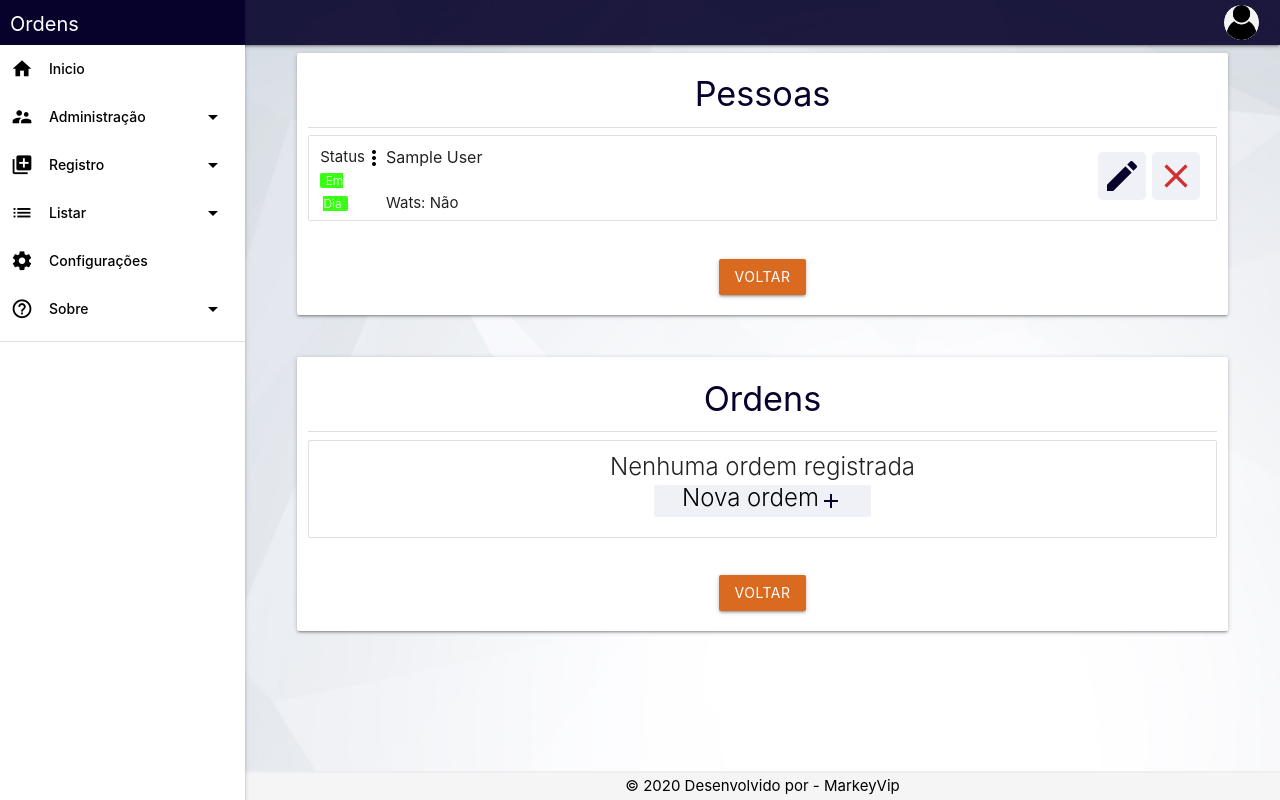
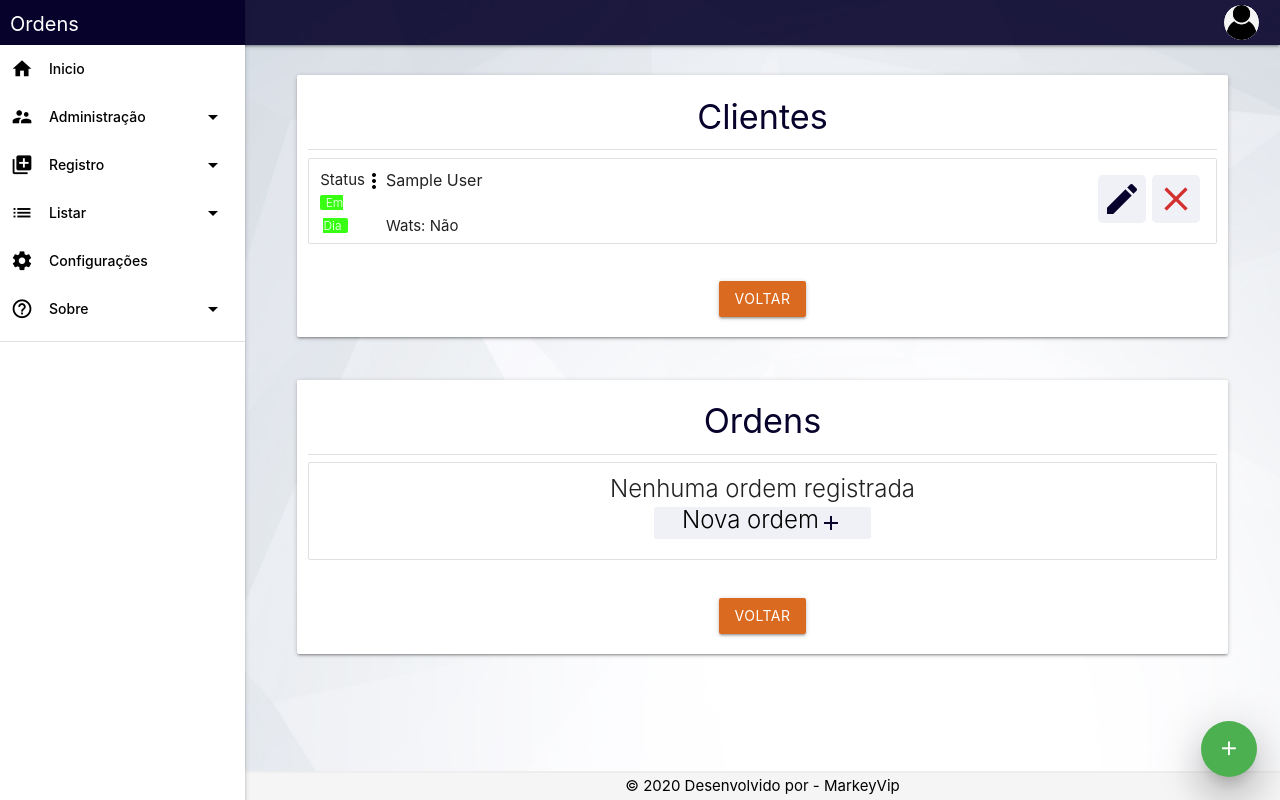
Before and after one commit to danielcastro02/Ordens, a PHP site: page /Tela/listarCliente.php in a window 1280 px wide. Run offline with PHP 8.4, Linux system fonts and the light colour scheme; the visitor is signed in with stand-in values (Sample User, id 1); data that the repository does not hold is empty; some libraries are stand-ins or nearby versions.

Commit message:
Evita a quebra de linha nas descrições.

```diff
--- a/Base/navBar.php
+++ b/Base/navBar.php
@@ -90,29 +90,12 @@
     </nav>
 </div>
 
-<!--        Btn fixed floating-->
-<!--<div class="fixed-action-btn">-->
-<!--    <a class="btn-floating btn-large corPadrao2 tooltipped animacao z-depth-5" x="0" data-tooltip="Ações">-->
-<!--        <i class="large material-icons giraEmudaCorFloating" style="font-size: 1.5625rem">swap_horiz</i>-->
-<!--    </a>-->
-<!--    <ul>-->
-<!--        <li>-->
-<!--            <a href="--><?php //echo $pontos;?><!--Tela/tela-teste-calendario.php" class="btn-floating yellow tooltipped" data-tooltip="Calendario">-->
-<!--                <i class="material-icons">event</i>-->
-<!--            </a>-->
-<!--        </li>-->
-<!--        <li>-->
-<!--            <a href="--><?php //echo $pontos;?><!--Tela/entrada.php" class="btn-floating corPadrao4 tooltipped" data-tooltip="Regitrar entrada">-->
-<!--                <i class="material-icons">add</i>-->
-<!--            </a>-->
-<!--        </li>-->
-<!--        <li>-->
-<!--            <a href="--><?php //echo $pontos;?><!--Tela/saida.php" class="btn-floating red tooltipped" data-tooltip="Regitrar saida">-->
-<!--                <i class="material-icons">remove</i>-->
-<!--            </a>-->
-<!--        </li>-->
-<!--    </ul>-->
-<!--</div>-->
+        Btn fixed floating
+<div class="fixed-action-btn">
+    <a href="<?php echo $pontos?>Tela/registroOrdem.php" class="btn-floating btn-large green tooltipped z-depth-5" x="0" data-tooltip="Nova ordem">
+        <i class="large material-icons" style="font-size: 1.5625rem">add</i>
+    </a>
+</div>
 
 <!--SidNavBar que deve se tornar padrão-->
 
--- a/Tela/listarCliente.php
+++ b/Tela/listarCliente.php
@@ -27,7 +27,7 @@
 <main>
     <div class="row" style="width: 90%">
         <div class="card col s12">
-            <h4 class="textoCorPadrao2 center">Pessoas</h4>
+            <h4 class="textoCorPadrao2 center">Clientes</h4>
             <div class="divider" style="margin-bottom: 0"></div>
             <ul class="collection">
                 <?php
--- a/css/custom.css
+++ b/css/custom.css
@@ -668,14 +668,13 @@
 
 /*Div que evita qeubra de linha nas listagens*/
 .divWraper{
-    width: 70%;
+    width: 60%;
     margin-left: auto;
     left: auto;
     right: auto;
     max-height: 64px;
     text-overflow: ellipsis;
     overflow: hidden;
-    white-space: nowrap;
     padding: 0 !important;
 }
 /*Icone more_vert ao lado*/
```
